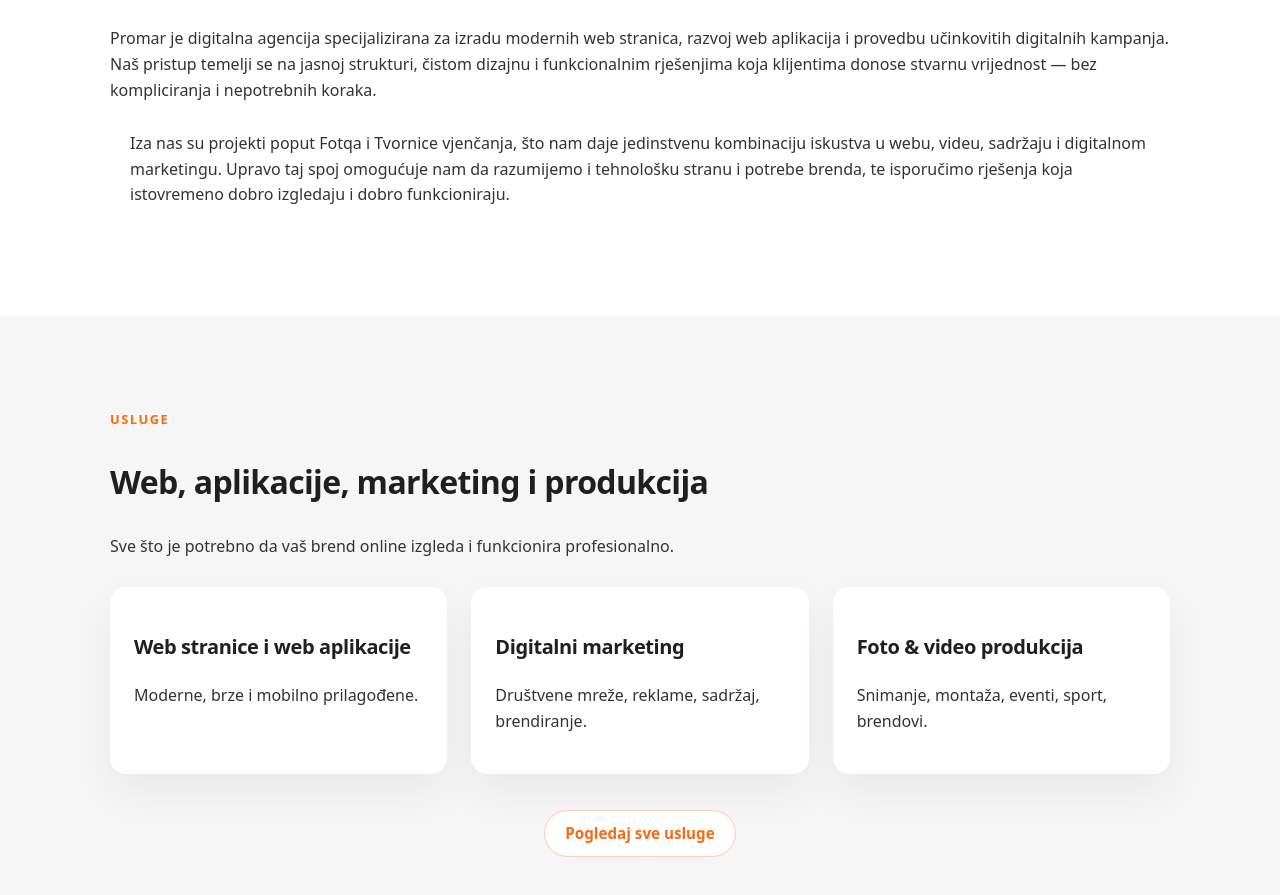
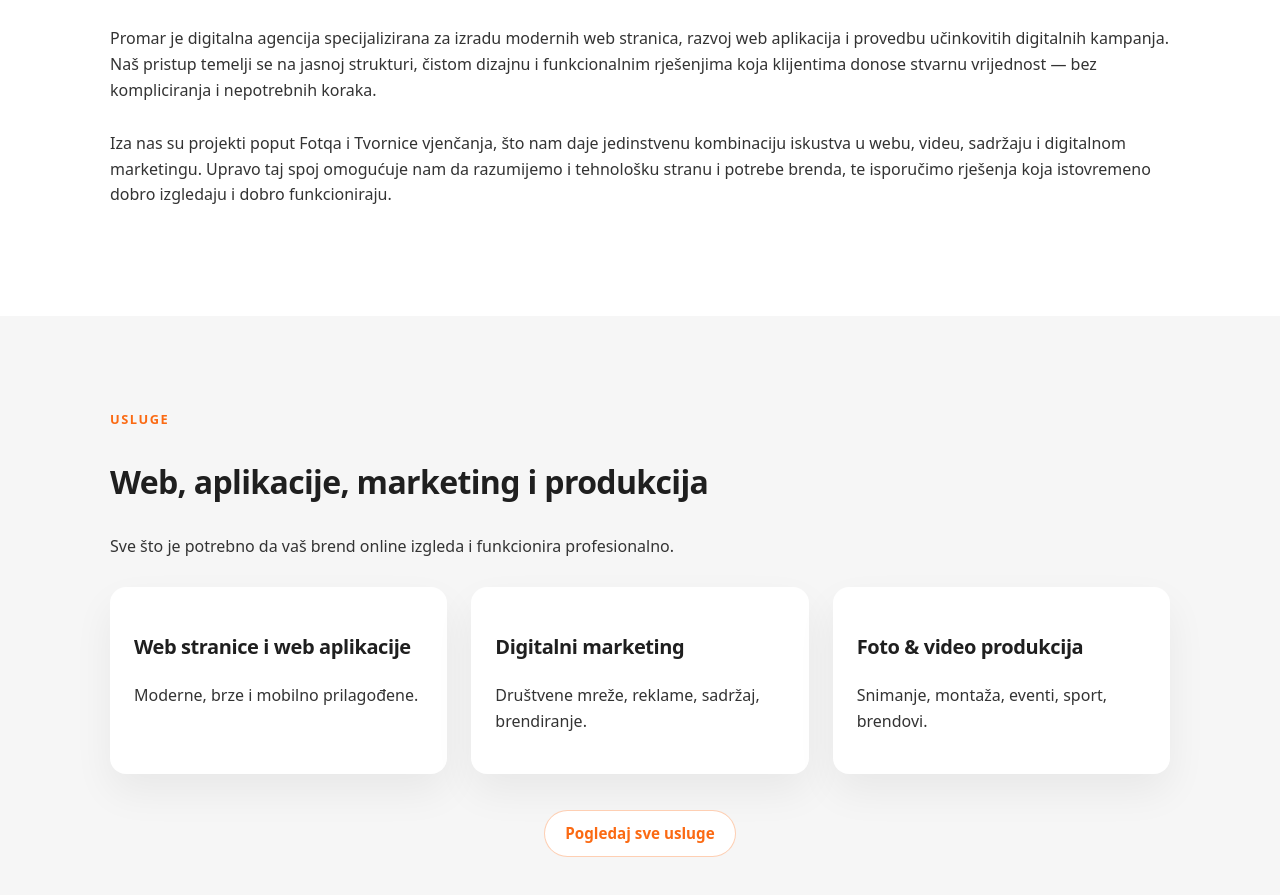
Before and after one commit to Ren0g/promar, a Next.js app: page / in a window 1280 px wide. Shown: the part 800-1695 px from the top of the page. Built offline with nearby package versions, Linux system fonts and the light colour scheme.

Commit message:
Update page.jsx

```diff
--- a/app/page.jsx
+++ b/app/page.jsx
@@ -50,7 +50,6 @@ export default function HomePage() {
             koja klijentima donose stvarnu vrijednost — bez kompliciranja i nepotrebnih koraka."
           />
 
-          <div className="container home-about">
           <SectionTitle
              subtitle="Iza nas su projekti poput Fotqa i Tvornice vjenčanja, što nam daje
              jedinstvenu kombinaciju iskustva u webu, videu, sadržaju i
@@ -58,7 +57,6 @@ export default function HomePage() {
              i tehnološku stranu i potrebe brenda, te isporučimo rješenja koja
              istovremeno dobro izgledaju i dobro funkcioniraju."
           />
-          </div>
         </div>
       </section>
 
```
Lines whose indentation alone changed are shown as unchanged.
